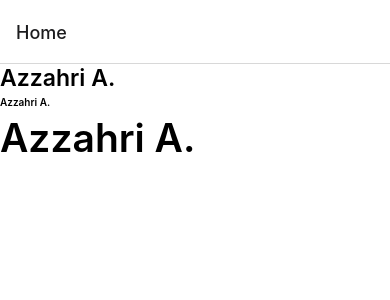
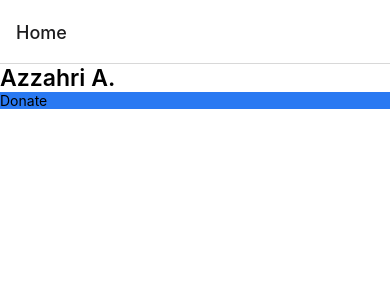
Before and after one commit to nafis200/native-donation-app, a React Native app: screen / in a window 390 px wide. Shown: the top 300 px of the page. Built offline with nearby package versions, Linux system fonts and the light colour scheme.

Commit message:
style button

```diff
--- /dev/null
+++ b/components/Header/button/Button.js
@@ -0,0 +1,24 @@
+
+import { View, Text,Pressable } from 'react-native'
+import React from 'react'
+import PropTypes from 'prop-types';
+import style from './style';
+style
+const Button = (props) => {
+  return (
+    <Pressable disabled={props.isDisabled}>
+        <Text style={[{color:'black'},style.button]}>{props.title}</Text>
+    </Pressable>
+  )
+}
+
+Button.default = {
+    isDisabled: false,
+}
+
+Button.propTypes = {
+    title: PropTypes.string,
+    isDisabled: PropTypes.bool
+}
+
+export default Button
--- /dev/null
+++ b/components/Header/button/style.js
@@ -0,0 +1,9 @@
+import { StyleSheet } from "react-native";
+
+const style = StyleSheet.create({
+    button:{
+        backgroundColor:'#2979F2'
+    },
+})
+
+export default style
--- a/screens/Home/Home.js
+++ b/screens/Home/Home.js
@@ -5,12 +5,15 @@ import style from './style'
 import globalStyle from '../../assets/styles/globalStyle'
 import Header from '../../components/Header/Header'
 
+import Button from '../../components/Header/button/Button'
+
 const Home = () => {
   return (
     <SafeAreaView style={[globalStyle.backgroundWhite,globalStyle.flex]}>
         <Header title={"Azzahri A."} type={1}></Header>
-        <Header title={"Azzahri A."} type={2}></Header>
-        <Header title={"Azzahri A."} type={3}></Header>
+
+        <Button title={'Donate'}></Button>
+
     </SafeAreaView>
   )
 }
```
